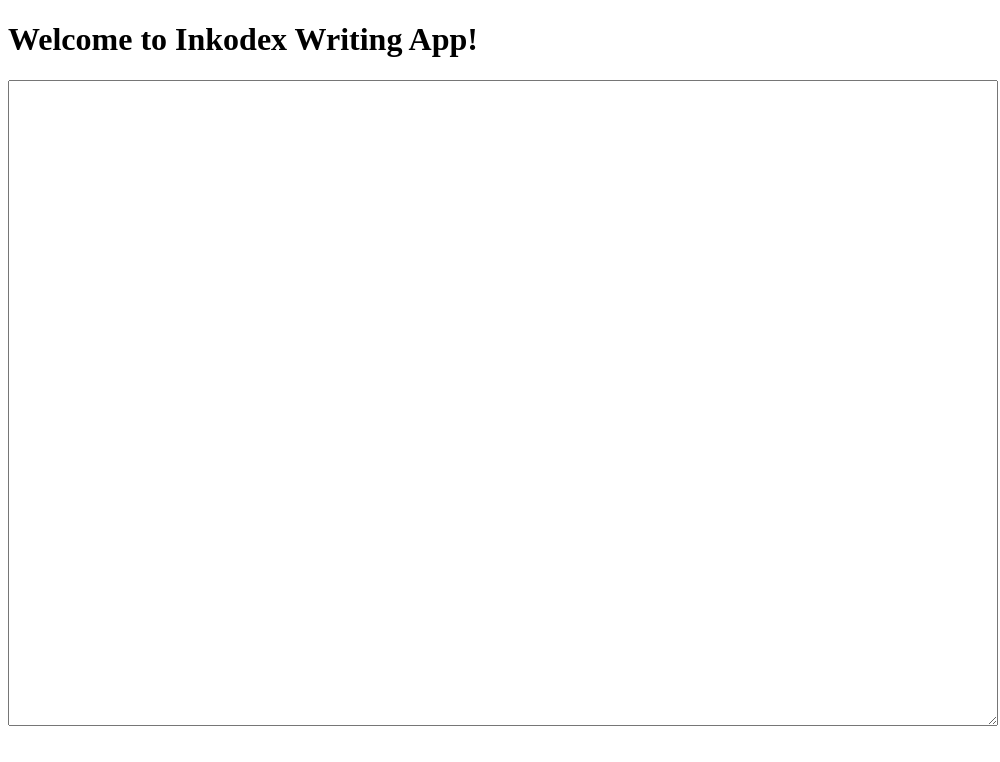
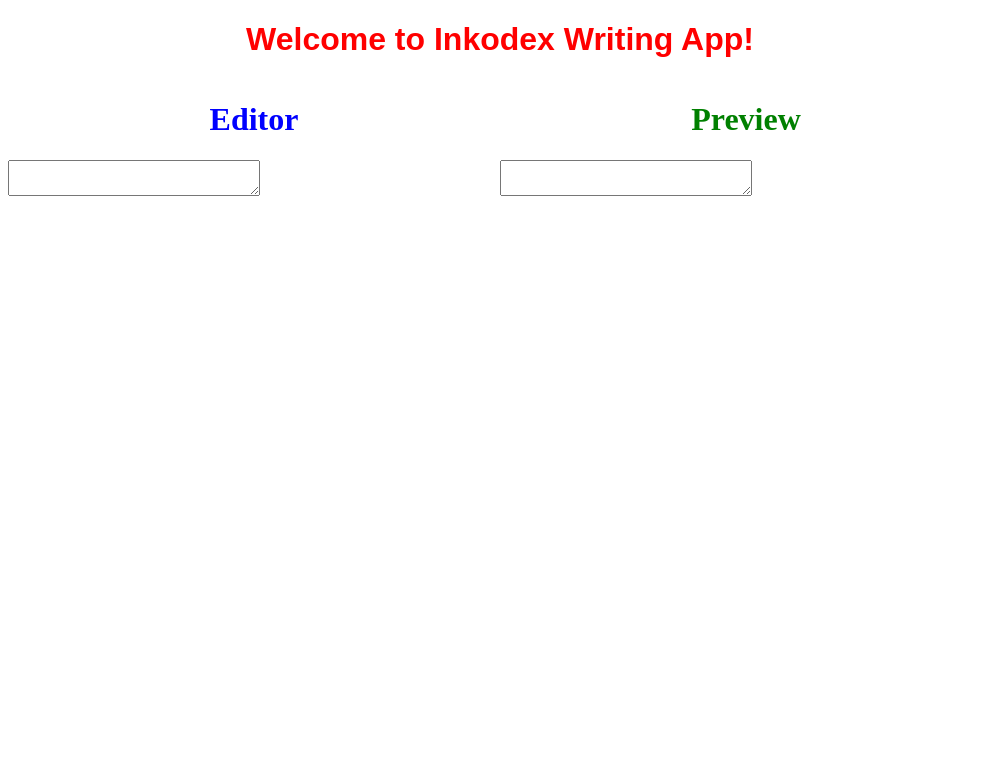
Before and after one commit to caelanainsworth/inkodex, an Electron app: page index.html in a window 1000 px wide. Drawn offline with Linux system fonts and the light colour scheme.

Commit message:
Basic html tests

```diff
--- a/index.html
+++ b/index.html
@@ -1,12 +1,22 @@
 <!DOCTYPE html>
     <html>
         <head>
+            <link rel="stylesheet" href="stylesheet.css">
             <meta charset="UTF-8">
             <title>Inkodex</title>
         </head>
         <body>
-  <h1>Welcome to Inkodex Writing App!</h1>
-  <textarea style="width:100%; height:80vh;"></textarea>
+            <h1 class="title" >Welcome to Inkodex Writing App!</h1>
+                <div class="editorcontainers">
+                    <div class="editor" >
+                        <h1 class="center-self"> Editor </h1>
+                        <textarea class="textareaconf"></textarea>
+                    </div>
+                    <div class="preview" >
+                        <h1 class="center-self"> Preview </h1>
+                        <textarea class="textareaconf"></textarea>
+                    </div>
+                </div>
             <script src="renderer.js"></script>
         </body>
     </html>
--- /dev/null
+++ b/stylesheet.css
@@ -0,0 +1,33 @@
+.title {
+    color: red;
+    font-family: sans-serif;
+    justify-self: center;
+}
+
+.center-self {
+    justify-self: center;
+}
+
+.textareaconf {
+    height: 50%;
+    width: 50%;
+    display: block;
+}
+
+.editorcontainers {
+    display: flex;
+}
+
+.editor {
+    color: blue;
+    display: block;
+    height: 50%;
+    width: 50%;
+}
+
+.preview {
+    color: green;
+    display: block;
+    height: 50%;
+    width: 50%;
+}
```
Lines whose indentation alone changed are shown as unchanged.
